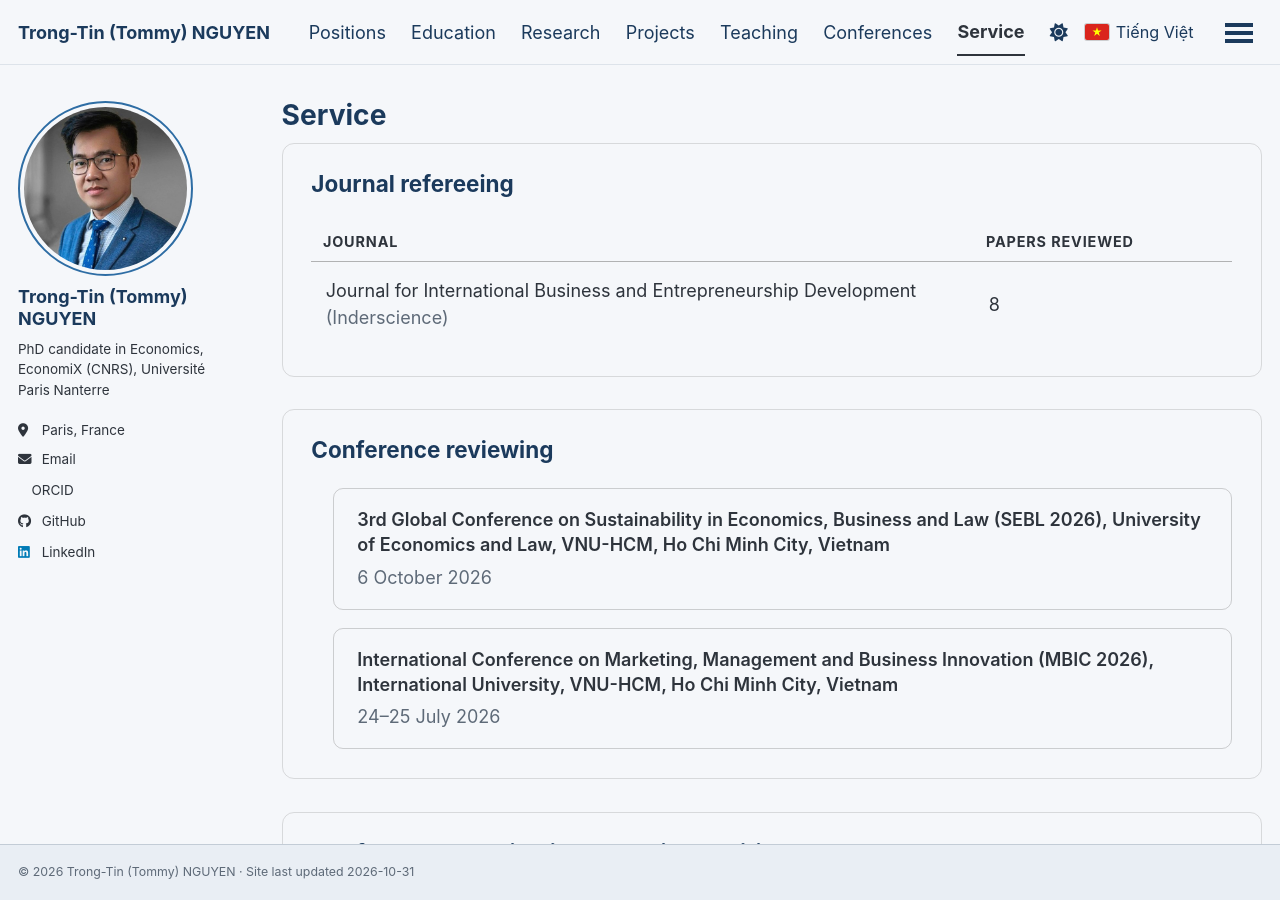
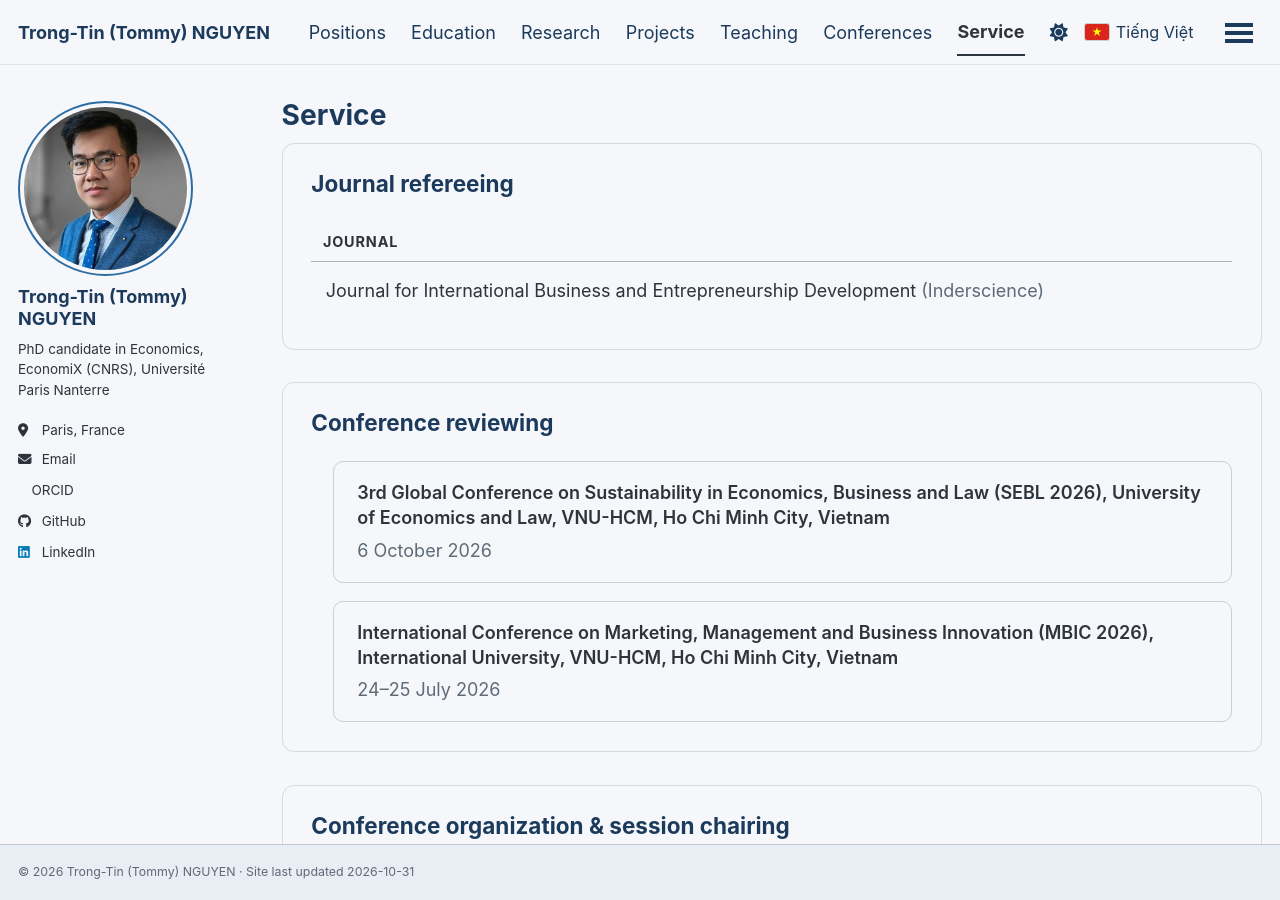
Before and after one commit to trongtin142/trongtin142.github.io, a Jekyll site: the page built from _pages/service.md, in a window 1280 px wide and 900 px high. Built offline with Jekyll 4.4.1, drawn with Linux system fonts in a browser that asks for light colours; a script bundle is joined from its source files by our own code; a style sheet for code colours, icons or effects is not loaded.

Commit message:
Remove papers reviewed column from Service page

```diff
--- a/_pages/service.md
+++ b/_pages/service.md
@@ -12,10 +12,10 @@ author_profile: true
 
 <table class="service-table">
 <thead>
-<tr><th>Journal</th><th>Papers reviewed</th></tr>
+<tr><th>Journal</th></tr>
 </thead>
 <tbody>
-<tr><td>Journal for International Business and Entrepreneurship Development <span class="service-table__publisher">(Inderscience)</span></td><td>8</td></tr>
+<tr><td>Journal for International Business and Entrepreneurship Development <span class="service-table__publisher">(Inderscience)</span></td></tr>
 </tbody>
 </table>
 
```
